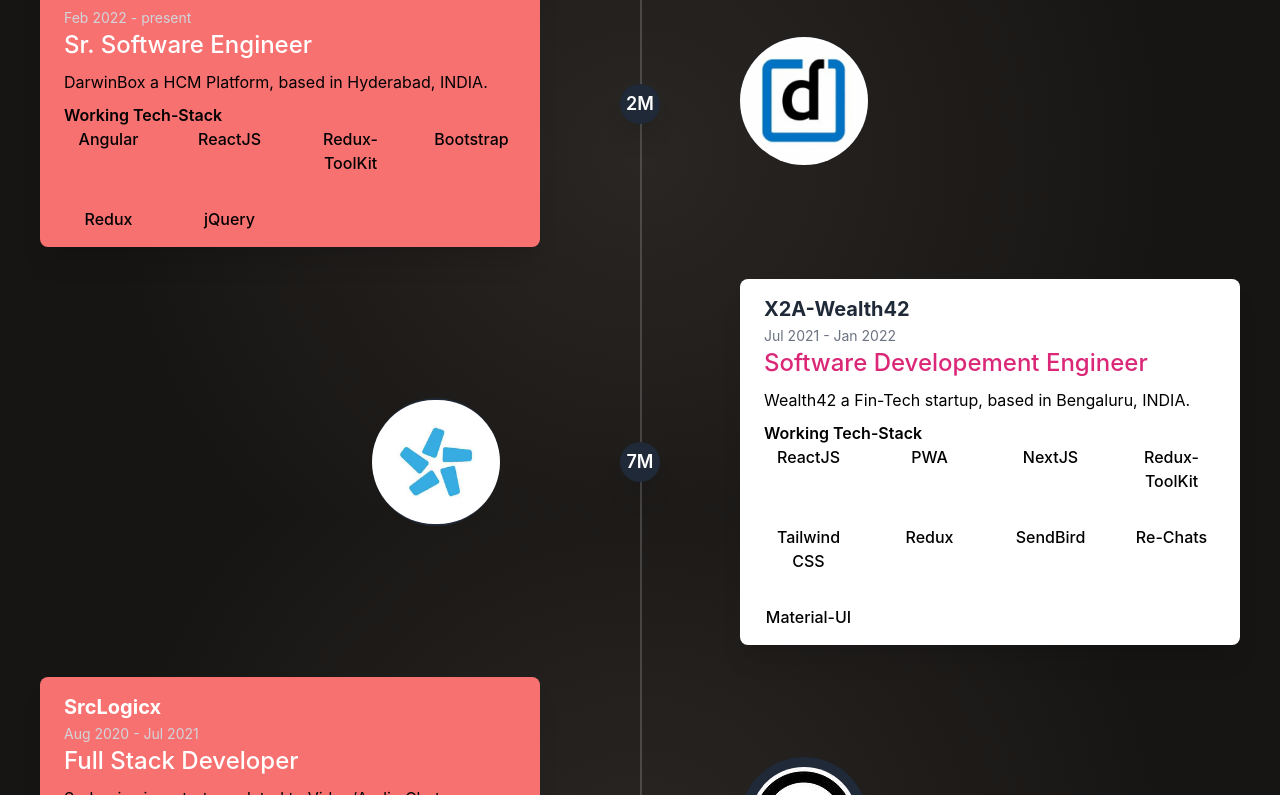
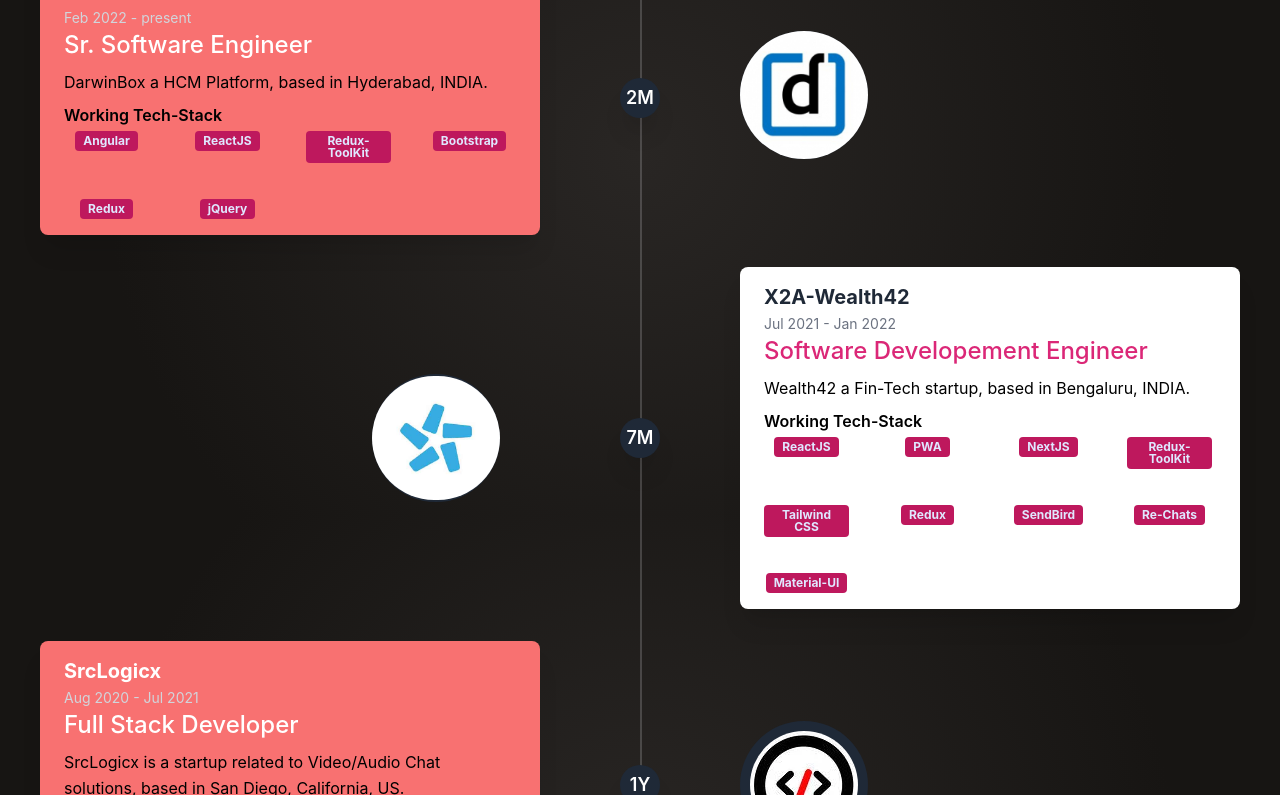
Before and after one commit to num-js/portfolio, a React (Create React App) app: page / in a window 1280 px wide. Shown: the part 925-1720 px from the top of the page. Built offline with nearby package versions, Linux system fonts and the light colour scheme; a web font is replaced by a local one.

Commit message:
Tech Stack Background color cahanged

```diff
--- a/src/components/Experiences/DesktopViewExperience.js
+++ b/src/components/Experiences/DesktopViewExperience.js
@@ -36,7 +36,7 @@
                                             {
                                                 companyData.workingTech.technologies.map((tech, index) => (
                                                     <div class="p-4 sm:w-1/4 w-1/2">
-                                                        <h1 class="title-font font-medium">
+                                                        <h1 class="inline-flex items-center justify-center px-2 py-1 mr-1 text-xs font-bold leading-none text-indigo-100 bg-pink-700 rounded">
                                                             {tech}
                                                         </h1>
                                                     </div>
@@ -77,7 +77,7 @@
                                             {
                                                 companyData.workingTech.technologies.map((tech, index) => (
                                                     <div class="p-4 sm:w-1/4 w-1/2">
-                                                        <h1 class="title-font font-medium">
+                                                        <h1 class="inline-flex items-center justify-center px-2 py-1 mr-1 text-xs font-bold leading-none text-indigo-100 bg-pink-700 rounded">
                                                             {tech}
                                                         </h1>
                                                     </div>
--- a/src/components/Experiences/Experiences.js
+++ b/src/components/Experiences/Experiences.js
@@ -18,8 +18,8 @@
                         screenSize === 'large' ? (
                             <DesktopViewExperience experiencesData={experiencesData} />
                         ) : (
-                                <MobileExperience experiencesData={experiencesData} />
-                            )
+                            <MobileExperience experiencesData={experiencesData} />
+                        )
                     }
                 </div>
             </div>
--- a/src/components/Experiences/MobileExperience.js
+++ b/src/components/Experiences/MobileExperience.js
@@ -37,7 +37,7 @@
                                         {
                                             companyData.workingTech.technologies.map((tech, index) => (
                                                 <div class="p-4 sm:w-1/4 w-1/2">
-                                                    <h1 class="title-font font-medium">
+                                                    <h1 class="inline-flex items-center justify-center px-2 py-1 mr-1 text-xs font-bold leading-none text-indigo-100 bg-pink-700 rounded">
                                                         {tech}
                                                     </h1>
                                                 </div>
```
